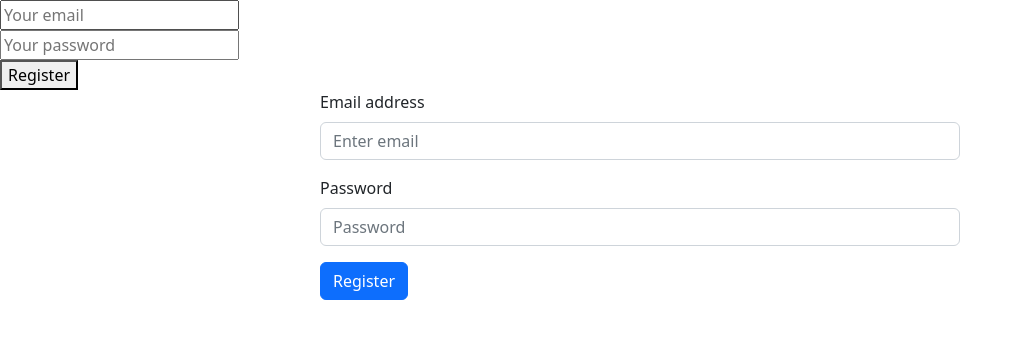
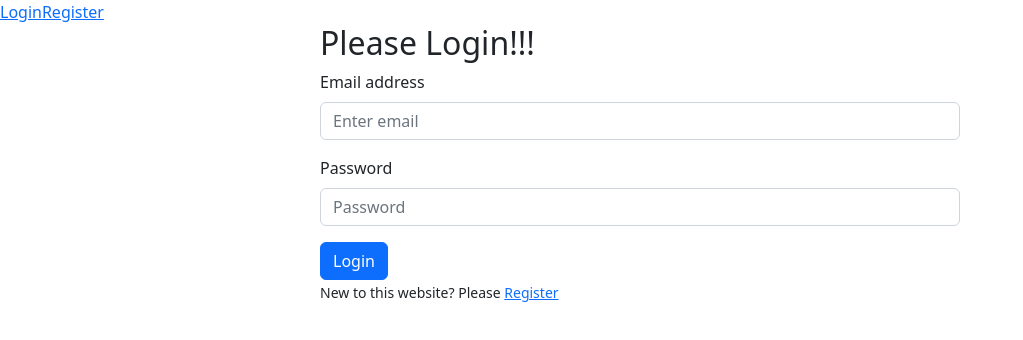
Before and after one commit to Farvez999/email-password-auth, a React (Create React App) app: page /login in a window 1280 px wide. Shown: the top 340 px of the page, without its empty margins (0-1023 px from the left). Built offline with nearby package versions, Linux system fonts and the light colour scheme.

Commit message:
login and register with Email Verification

```diff
--- a/package.json
+++ b/package.json
@@ -11,6 +11,7 @@
     "react": "^18.2.0",
     "react-bootstrap": "^2.5.0",
     "react-dom": "^18.2.0",
+    "react-router-dom": "^6.4.2",
     "react-scripts": "5.0.1",
     "web-vitals": "^2.1.4"
   },
--- a/src/App.js
+++ b/src/App.js
@@ -1,12 +1,34 @@
 import './App.css';
-import Register from './components/Register';
+import { createBrowserRouter, RouterProvider } from 'react-router-dom';
+import Main from './layouts/Main';
 import BootstrapRegister from './components/BootstrapRegister';
+import BootstrapLogin from './components/BootstrapLogin';
+
+const router = createBrowserRouter([
+  {
+    path: '/',
+    element: <Main>0</Main>,
+    children: [
+      {
+        path: '/',
+        element: <BootstrapRegister></BootstrapRegister>,
+      },
+      {
+        path: '/register',
+        element: <BootstrapRegister></BootstrapRegister>,
+      },
+      {
+        path: '/login',
+        element: <BootstrapLogin></BootstrapLogin>,
+      }
+    ]
+  },
+]);
 
 function App() {
   return (
     <div className="">
-      <Register></Register>
-      <BootstrapRegister></BootstrapRegister>
+      <RouterProvider router={router}></RouterProvider>
     </div>
   );
 }
--- /dev/null
+++ b/src/components/BootstrapLogin.js
@@ -0,0 +1,57 @@
+import { getAuth, signInWithEmailAndPassword } from 'firebase/auth';
+import React, { useState } from 'react';
+import { Button, Form } from 'react-bootstrap';
+import { Link } from 'react-router-dom';
+import app from '../firebase/firebase.init';
+
+const auth = getAuth(app)
+
+const BootstrapLogin = () => {
+    const [success, setSuccess] = useState(false)
+    const handleSubmit = event => {
+        event.preventDefault()
+        setSuccess(false)
+        const form = event.target;
+        const email = event.target.email.value;
+        const password = event.target.password.value;
+        console.log(email, password);
+
+        signInWithEmailAndPassword(auth, email, password)
+            .then(result => {
+                const user = result.user;
+                console.log(user);
+                setSuccess(true)
+            })
+            .catch(error => {
+                console.error('error', error)
+            })
+    }
+    return (
+        <div className='w-50 mx-auto'>
+            <h2>Please Login!!!</h2>
+            <Form onSubmit={handleSubmit}>
+                <Form.Group className="mb-3" controlId="formBasicEmail">
+                    <Form.Label>Email address</Form.Label>
+                    <Form.Control type="email" name='email' placeholder="Enter email" required />
+
+                </Form.Group>
+
+                <Form.Group className="mb-3" controlId="formBasicPassword">
+                    <Form.Label>Password</Form.Label>
+                    <Form.Control type="password" name='password' placeholder="Password" required />
+                </Form.Group>
+
+                {/* <p className='text-danger'>{passwordError}</p> */}
+                {
+                    success && <p className='text-success'>User Login Successful</p>
+                }
+                <Button variant="primary" type="submit">
+                    Login
+                </Button>
+            </Form>
+            <p><small>New to this website? Please <Link to='/register'>Register</Link></small></p>
+        </div>
+    );
+};
+
+export default BootstrapLogin;
--- a/src/components/BootstrapRegister.js
+++ b/src/components/BootstrapRegister.js
@@ -1,8 +1,10 @@
-import { createUserWithEmailAndPassword, getAuth } from 'firebase/auth';
+import { createUserWithEmailAndPassword, getAuth, sendEmailVerification } from 'firebase/auth';
 import React, { useState } from 'react';
 import { Button, Form } from 'react-bootstrap';
+import { Link } from 'react-router-dom';
+import app from '../firebase/firebase.init';
 
-const auth = getAuth();
+const auth = getAuth(app);
 
 const BootstrapRegister = () => {
     const [passwordError, setPasswordError] = useState('');
@@ -36,6 +38,7 @@
                 console.log(user)
                 setRegisterSuccess(true)
                 form.reset()
+                verifyEmail()
             })
             .catch(error => {
                 console.error('error', error)
@@ -43,8 +46,16 @@
             })
     }
 
+    const verifyEmail = () => {
+        sendEmailVerification(auth.currentUser)
+            .then(() => {
+                alert('Please check your email and verify')
+            });
+    }
+
     return (
         <div className='w-50 mx-auto'>
+            <h2>Please Register....!!!</h2>
             <Form onSubmit={handleSubmitRegister}>
                 <Form.Group className="mb-3" controlId="formBasicEmail">
                     <Form.Label>Email address</Form.Label>
@@ -65,6 +76,7 @@
                     Register
                 </Button>
             </Form>
+            <p><small>Already have an account? Please <Link to='/login'>Login</Link></small></p>
         </div>
     );
 };
--- /dev/null
+++ b/src/layouts/Main.js
@@ -0,0 +1,16 @@
+import React from 'react';
+import { Link, Outlet } from 'react-router-dom';
+
+const Main = () => {
+    return (
+        <div>
+            <nav>
+                <Link to='/login'>Login</Link>
+                <Link to='/register'>Register</Link>
+            </nav>
+            <Outlet></Outlet>
+        </div>
+    );
+};
+
+export default Main;
```
Also changed, not shown: 1 other file (tests, documents, lock files or other folders).
